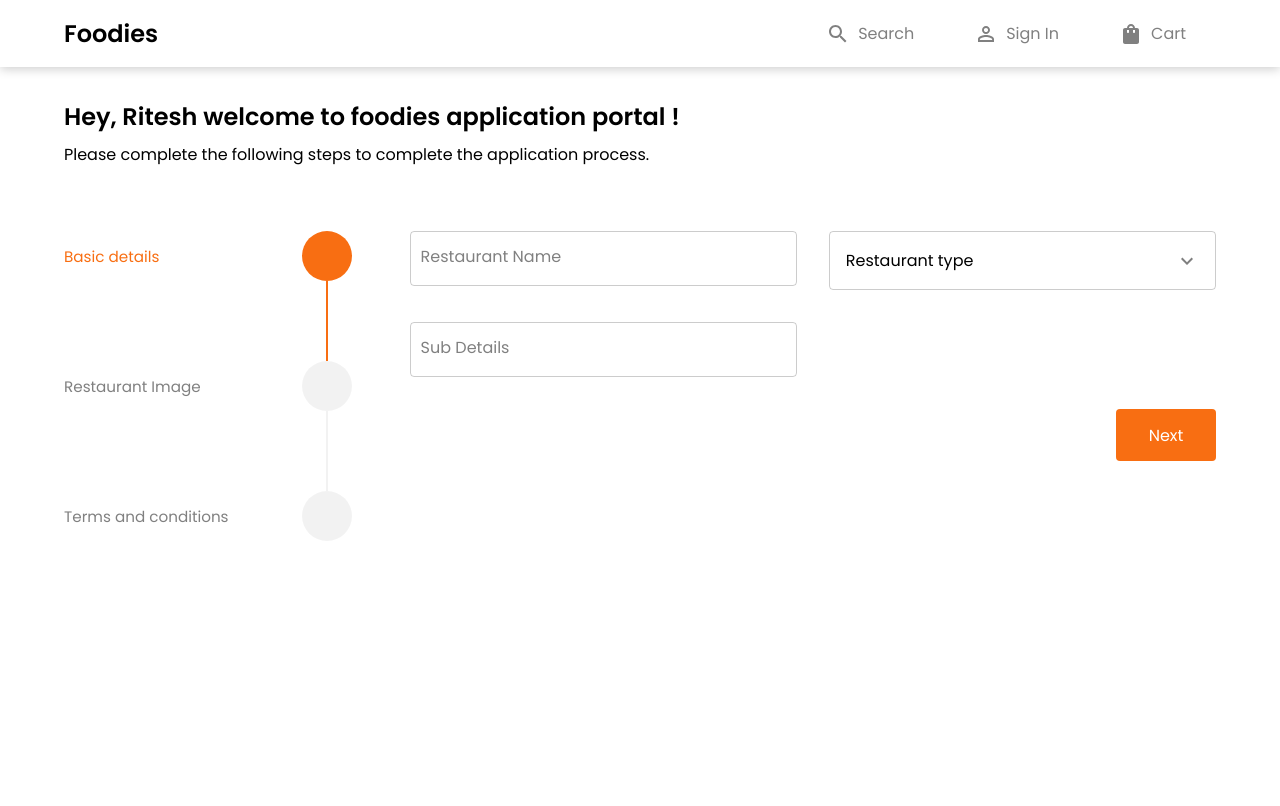
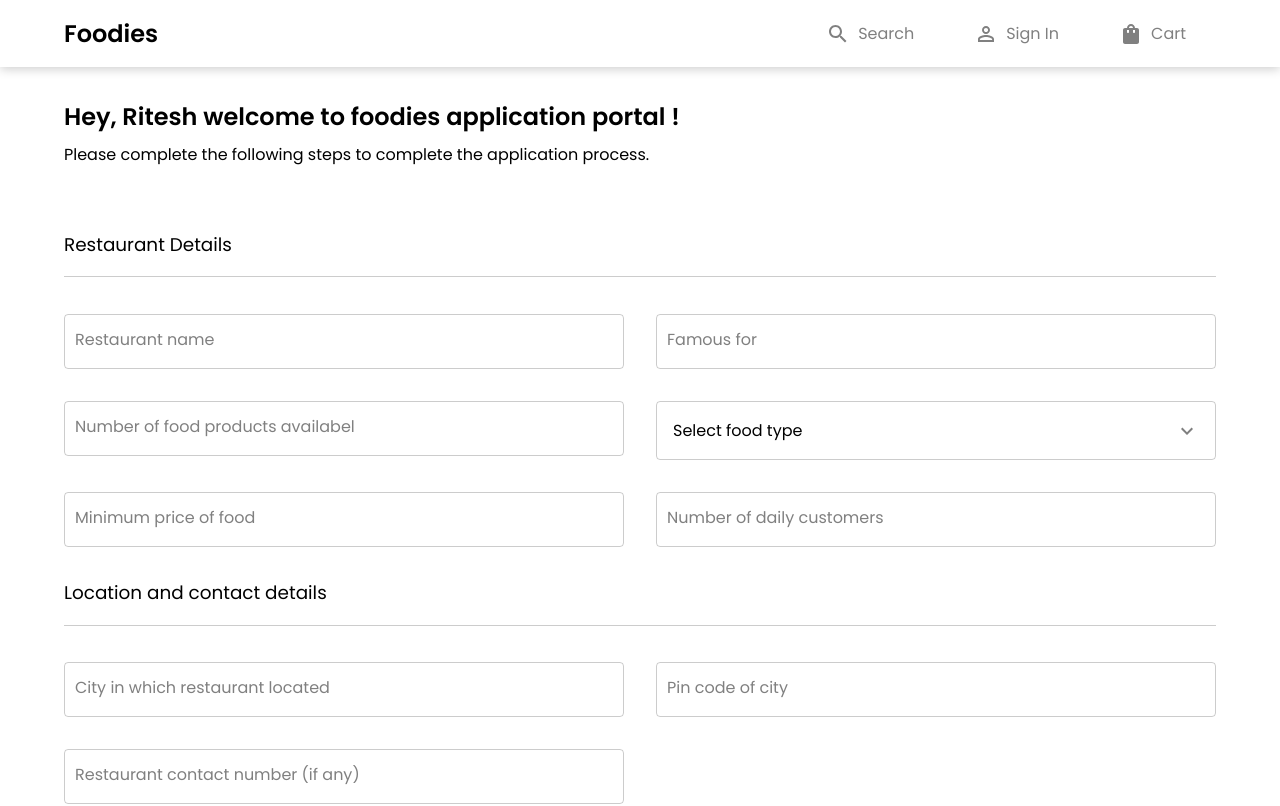
Before and after one commit to ritesh-15/food-delivary, a React (Create React App) app in the folder client/: page /add-restaurant in a window 1280 px wide. Shown: the top 806 px of the page. Built offline with nearby package versions, Linux system fonts and the light colour scheme.

Commit message:
Complete application form

```diff
--- a/client/src/pages/add-restaurant/AddRestuarant.tsx
+++ b/client/src/pages/add-restaurant/AddRestuarant.tsx
@@ -1,26 +1,41 @@
-import { useState } from "react";
-import { useRestaurantStep } from "../../hooks";
+import { ChangeEvent, useState } from "react";
+import { Input, SelectBox } from "../../components";
+import Button from "../../styles/Button";
 import Container from "../../styles/Container";
 import {
   AddRestaurantContainer,
   FormContainer,
+  FormControl,
   Heading,
-  Status,
-  StatusDiv,
+  Row,
   Wrapper,
+  ImageContainer,
+  Agreement,
 } from "./AddResturant.styled";
-import { Agreement, Basicdetails, RestaurantImage } from "./steps";
 
-const STEPS: any = {
-  1: Basicdetails,
-  2: RestaurantImage,
-  3: Agreement,
-};
+const FOOD_TYPE = ["Vegiterian", "Non vegeterian", "Both"];
 
 export default function AddRestuarant() {
-  const { step } = useRestaurantStep();
+  const [values, setValues] = useState({
+    name: "",
+    subDetails: "",
+    numberOfFoods: "",
+    minimumPriceOfFood: "",
+    city: "",
+    pinCode: "",
+    contactNumber: "",
+    emailAddress: "",
+    dailyCustomers: "",
+  });
 
-  const Component = STEPS[step];
+  const [foodType, setFoodType] = useState("");
+  const [image, setImage] = useState("");
+
+  const handleChange = (e: ChangeEvent<HTMLInputElement>) => {
+    const { name, value } = e.target;
+
+    setValues({ ...values, [name]: value });
+  };
 
   return (
     <Wrapper>
@@ -34,21 +49,112 @@ export default function AddRestuarant() {
             </p>
           </Heading>
           <FormContainer>
-            <StatusDiv>
-              <Status active={step >= 1 && true}>
-                <p>Basic details</p>
-                <div></div>
-              </Status>
-              <Status active={step >= 2 && true}>
-                <p>Restaurant Image</p>
-                <div></div>
-              </Status>
-              <Status active={step >= 3 && true}>
-                <p>Terms and conditions</p>
-                <div></div>
-              </Status>
-            </StatusDiv>
-            <Component />
+            <h1>Restaurant Details</h1>
+            <Row>
+              <FormControl>
+                <Input
+                  name="name"
+                  title="Restaurant name"
+                  value={values.name}
+                  onChange={handleChange}
+                  type="text"
+                />
+              </FormControl>
+              <FormControl>
+                <Input
+                  name="subDetails"
+                  title="Famous for"
+                  value={values.subDetails}
+                  onChange={handleChange}
+                  type="text"
+                />
+              </FormControl>
+              <FormControl>
+                <Input
+                  name="numberOfFoods"
+                  title="Number of food products availabel"
+                  value={values.numberOfFoods}
+                  onChange={handleChange}
+                  type="text"
+                />
+              </FormControl>
+              <FormControl>
+                <SelectBox
+                  options={FOOD_TYPE}
+                  current={foodType}
+                  label="Select food type"
+                  changeCurrent={setFoodType}
+                />
+              </FormControl>
+              <FormControl>
+                <Input
+                  name="minimumPriceOfFood"
+                  title="Minimum price of food"
+                  value={values.minimumPriceOfFood}
+                  onChange={handleChange}
+                  type="text"
+                />
+              </FormControl>
+              <FormControl>
+                <Input
+                  name="dailyCustomers"
+                  title="Number of daily customers"
+                  value={values.dailyCustomers}
+                  onChange={handleChange}
+                  type="text"
+                />
+              </FormControl>
+            </Row>
+            <h1>Location and contact details</h1>
+            <Row>
+              <FormControl>
+                <Input
+                  name="city"
+                  title="City in which restaurant located"
+                  value={values.city}
+                  onChange={handleChange}
+                  type="text"
+                />
+              </FormControl>
+              <FormControl>
+                <Input
+                  name="pinCode"
+                  title="Pin code of city"
+                  value={values.pinCode}
+                  onChange={handleChange}
+                  type="text"
+                />
+              </FormControl>
+              <FormControl>
+                <Input
+                  name="contactNumber"
+                  title="Restaurant contact number (if any)"
+                  value={values.contactNumber}
+                  onChange={handleChange}
+                  type="text"
+                />
+              </FormControl>
+            </Row>
+            <h1>Upload restaurant image</h1>
+            <ImageContainer>
+              <div>
+                <img
+                  src="https://media.istockphoto.com/photos/delicious-meal-picture-id1295387240?b=1&k=20&m=1295387240&s=170667a&w=0&h=KtWYFjSBgpNgVkE3P-WKZ2F6V-VxyUBBtJIP_k8IANM="
+                  alt=""
+                />
+              </div>
+              <label htmlFor="cover">Choose Image</label>
+              <input type="file" id="cover" />
+            </ImageContainer>
+            <h1>Agreement</h1>
+            <Agreement>
+              <input type="checkbox" />
+              <p>
+                By clicking you are agreed our terms and condition of working
+                with you.
+              </p>
+            </Agreement>
+            <Button>Submit Application</Button>
           </FormContainer>
         </AddRestaurantContainer>
       </Container>
--- a/client/src/pages/add-restaurant/AddResturant.styled.ts
+++ b/client/src/pages/add-restaurant/AddResturant.styled.ts
@@ -4,6 +4,7 @@ export const Wrapper = styled.div``;
 
 export const AddRestaurantContainer = styled.div`
   padding-top: 2em;
+  padding-bottom: 2em;
 `;
 
 export const Heading = styled.div`
@@ -17,62 +18,75 @@ export const Heading = styled.div`
   }
 `;
 
-export const StatusDiv = styled.div`
-  /* margin-top: 2em; */
-  width: 25%;
+export const FormContainer = styled.div`
+  width: 100%;
+  margin-top: 4em;
+
+  button {
+    background: ${({ theme }) => theme.colors.primary};
+    color: #fff;
+    margin-top: 2em;
+  }
+
+  h1 {
+    margin-bottom: 2em;
+    border-bottom: 1px solid hsl(0, 0%, 80%);
+    padding-bottom: 1em;
+    font-size: 1.15rem;
+  }
 `;
 
-interface props {
-  active: boolean;
-}
+export const Row = styled.div`
+  display: grid;
+  grid-template-columns: repeat(2, 1fr);
+  grid-gap: 2em;
+  margin-bottom: 2em;
 
-export const Status = styled.div<props>`
-  display: flex;
-  align-items: center;
-  justify-content: space-between;
-  margin-bottom: 5em;
+  @media (max-width: 768px) {
+    grid-template-columns: repeat(1, 1fr);
+  }
+`;
 
-  &:last-child {
-    div {
-      &::after {
-        display: none;
-      }
+export const FormControl = styled.div``;
+
+export const ImageContainer = styled.div`
+  margin-bottom: 2em;
+
+  div {
+    width: 100%;
+    max-width: 500px;
+    height: 300px;
+    overflow: hidden;
+    border-radius: 1em;
+
+    img {
+      width: 100%;
+      height: 100%;
+      object-fit: cover;
     }
   }
 
-  div {
-    width: 50px;
-    height: 50px;
-    background: ${({ theme, active }) =>
-      active ? theme.colors.primary : "rgba(0, 0, 0, 0.05)"};
-    border-radius: 50%;
-    position: relative;
-    transition: background 160ms ease-in;
+  label {
+    margin-top: 1em;
+    color: ${({ theme }) => theme.colors.primary};
+    display: block;
+    cursor: pointer;
+  }
 
-    &::after {
-      content: "";
-      position: absolute;
-      width: 2px;
-      height: 160%;
-      background: ${({ theme, active }) =>
-        active ? theme.colors.primary : "rgba(0, 0, 0, 0.05)"};
-      left: 0;
-      right: 0;
-      top: 50px;
-      margin: 0 auto;
-    }
+  input {
+    display: none;
+  }
+`;
+
+export const Agreement = styled.div`
+  display: flex;
+  align-items: center;
+
+  input {
+    cursor: pointer;
   }
 
   p {
-    font-size: 0.95rem;
-    margin-right: 4em;
-    color: ${({ theme, active }) =>
-      active ? theme.colors.primary : theme.colors.textLight};
+    margin-left: 1em;
   }
 `;
-
-export const FormContainer = styled.div`
-  display: flex;
-  margin-top: 4em;
-  justify-content: space-between;
-`;
--- a/client/src/pages/add-restaurant/steps/basicdetails/Basicdetails.styled.ts
+++ /dev/null
@@ -1,27 +0,0 @@
-import styled from "styled-components";
-
-export const BasicDetailsContainer = styled.div`
-  width: 70%;
-
-  button {
-    background: ${({ theme }) => theme.colors.primary};
-    color: #fff;
-    margin-top: 2em;
-    margin-left: auto;
-    width: 100px;
-  }
-`;
-
-export const Grid = styled.div`
-  display: grid;
-  grid-template-columns: repeat(2, 1fr);
-  grid-gap: 2em;
-
-  @media (max-width: 768px) {
-    grid-template-columns: 1fr;
-  }
-`;
-
-export const FormControl = styled.div``;
-
-export const Row = styled.div``;
--- a/client/src/pages/add-restaurant/steps/basicdetails/Basicdetails.tsx
+++ /dev/null
@@ -1,66 +0,0 @@
-import { ChangeEvent, useState } from "react";
-import { Input, SelectBox } from "../../../../components";
-import { useRestaurantStep } from "../../../../hooks";
-import Button from "../../../../styles/Button";
-import Flex from "../../../../styles/Flex";
-import {
-  BasicDetailsContainer,
-  FormControl,
-  Grid,
-  Row,
-} from "./Basicdetails.styled";
-
-const FOODTYPE = ["Vegiterian", "Non vegiterian", "Both"];
-
-export default function Basicdetails() {
-  const { nextStep } = useRestaurantStep();
-  const [values, setValues] = useState({
-    name: "",
-    subDetails: "",
-  });
-  const [restaurantType, setRestaurantType] = useState("");
-
-  const handleChange = (e: ChangeEvent<HTMLInputElement>) => {
-    const { name, value } = e.target;
-
-    setValues({ ...values, [name]: value });
-  };
-
-  return (
-    <BasicDetailsContainer>
-      <Row>
-        <Grid>
-          <FormControl>
-            <Input
-              name="name"
-              onChange={handleChange}
-              value={values.name}
-              title="Restaurant Name"
-              type="text"
-            />
-          </FormControl>
-          <FormControl>
-            <SelectBox
-              options={FOODTYPE}
-              label="Restaurant type"
-              current={restaurantType}
-              changeCurrent={setRestaurantType}
-            />
-          </FormControl>
-          <FormControl>
-            <Input
-              name="subDetails"
-              onChange={handleChange}
-              value={values.subDetails}
-              title="Sub Details"
-              type="text"
-            />
-          </FormControl>
-        </Grid>
-        <Flex>
-          <Button onClick={nextStep}>Next</Button>
-        </Flex>
-      </Row>
-    </BasicDetailsContainer>
-  );
-}
--- a/client/src/pages/add-restaurant/steps/image/RestaurantImage.tsx
+++ /dev/null
@@ -1,30 +0,0 @@
-import { useRestaurantStep } from "../../../../hooks";
-import Button from "../../../../styles/Button";
-import Flex from "../../../../styles/Flex";
-import {
-  BtnContainer,
-  ImageDiv,
-  ImagesContainer,
-} from "./RestaurantImage.styled";
-
-export default function RestaurantImage() {
-  const { prevStep, nextStep } = useRestaurantStep();
-
-  return (
-    <ImagesContainer>
-      <ImageDiv>
-        <img
-          src="https://images.unsplash.com/photo-1641857800507-a6048a9d99a0?ixlib=rb-1.2.1&ixid=MnwxMjA3fDB8MHxlZGl0b3JpYWwtZmVlZHwyfHx8ZW58MHx8fHw%3D&auto=format&fit=crop&w=500&q=60"
-          alt=""
-        />
-      </ImageDiv>
-      <label htmlFor="cover">Choose a picture</label>
-      <input type="file" id="cover" />
-
-      <BtnContainer>
-        <Button onClick={prevStep}>Previous</Button>
-        <Button onClick={nextStep}>Next</Button>
-      </BtnContainer>
-    </ImagesContainer>
-  );
-}
--- a/client/src/pages/add-restaurant/steps/index.ts
+++ /dev/null
@@ -1,5 +0,0 @@
-import Agreement from "./agreement/Agreement";
-import RestaurantImage from "./image/RestaurantImage";
-import Basicdetails from "./basicdetails/Basicdetails";
-
-export { Agreement, RestaurantImage, Basicdetails };
--- a/client/src/styles/themeProvider.ts
+++ b/client/src/styles/themeProvider.ts
@@ -14,7 +14,7 @@ export interface Theme {
 
 export const lightTheme: Theme = {
   colors: {
-    primary: "hsl(24, 94%, 52%)",
+    primary: "hsl(199, 79%, 32%)",
     secondary: "hsl(150, 87%, 43%)",
     primaryHover: "hsl(24, 94%, 45%)",
     secondaryHover: "hsl(151, 62%, 35%)",
```
Also changed, not shown: client/src/pages/add-restaurant/steps/agreement/Agreement.styled.ts (deleted, +0 -28 lines), client/src/pages/add-restaurant/steps/agreement/Agreement.tsx (deleted, +0 -25 lines), client/src/pages/add-restaurant/steps/image/RestaurantImage.styled.ts (deleted, +0 -47 lines).
